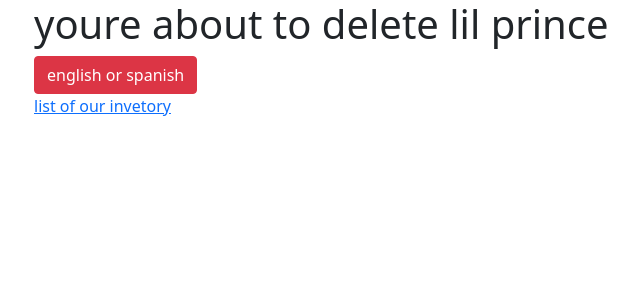
After one commit to alikavz/bookshelfshop, a Django app: page /books/1/delete/ in a window 1280 px wide. The commit adds this page. Shown: the top 300 px of the page, without its empty margins (48-688 px from the left). Run offline with Django 4.2, Linux system fonts and the light colour scheme; data comes from the database, SQL or seed files in the repository; both versions use the stored data as it was after the commit.

Commit message:
update and deleting

```diff
--- a/bookha/templates/bookha/bookdetail.html
+++ b/bookha/templates/bookha/bookdetail.html
@@ -9,5 +9,6 @@
     <p>{{ book.author }}</p>
     <h1>{{ book.price }}</h1>
     <a href="{% url 'up_to_date' book.id %}"><button class="btn btn-info" type="button">edit can</button></a>
+    <a href="{% url 'deleting' book.id %}"><button class="btn btn-danger" type="button">english or spanish</button></a>
     <a href="{% url 'booklis' %}">list of every book we have</a>
 {% endblock %}
--- a/bookha/templates/bookha/booklist.html
+++ b/bookha/templates/bookha/booklist.html
@@ -6,9 +6,9 @@
 {% block content %}
 
     {% for book in bookss %}
-        <a href="{{ book_absolute_url }}"><h1>{{ book.title }}</h1></a>
+        <a href="{{ book.get_absolute_url }}"><h1>{{ book.title }}</h1></a>
         <p>{{ book.desc }}</p>
 
     {% endfor %}
-
+    <a href="{% url 'create' %}">add your book</a>
 {% endblock %}
--- /dev/null
+++ b/bookha/templates/bookha/deleting.html
@@ -0,0 +1,14 @@
+{% extends '_base.html' %}
+
+{% block page_title %}eliminate {{ book.title }}{% endblock %}
+
+{% block content %}
+    <form action="" method="post">
+        {% csrf_token %}
+        <h1>youre about to delete {{ book.title }}</h1>
+        <input type="submit" class="btn btn-danger" value="english or spanish">
+        <br>
+    </form>
+    <a href="{% url 'booklis' %}">list of our invetory</a>
+
+{% endblock %}
--- a/bookha/urls.py
+++ b/bookha/urls.py
@@ -1,4 +1,4 @@
-from .views import Booklis, Bookdetail, Creating, Updateview
+from .views import Booklis, Bookdetail, Creating, Updateview, Deleting
 from django.urls import path, include
 
 
@@ -7,4 +7,5 @@ urlpatterns = [
     path('<int:pk>/', Bookdetail.as_view(), name='detail'),
     path('create/', Creating.as_view(), name='create'),
     path('<int:pk>/update/', Updateview.as_view(), name='up_to_date'),
+    path('<int:pk>/delete/', Deleting.as_view(), name='deleting'),
 ]
--- a/bookha/views.py
+++ b/bookha/views.py
@@ -1,3 +1,4 @@
+from django.urls import reverse_lazy
 from django.views import generic
 from .models import Book
 
@@ -11,6 +12,7 @@ class Bookdetail(generic.DetailView):
     model = Book
     template_name = 'bookha/bookdetail.html'  #html akhar faramoosh nashavad
 
+
 class Creating(generic.CreateView):
     model = Book
     template_name = 'bookha/creating.html'
@@ -21,3 +23,9 @@ class Updateview(generic.UpdateView):
     model = Book
     template_name = 'bookha/updating.html'
     fields = ['title', 'author', 'desc', 'price']
+
+
+class Deleting(generic.DeleteView):
+    model = Book
+    template_name = 'bookha/deleting.html'
+    success_url = reverse_lazy('booklis')
```
Also changed, not shown: db.sqlite3.
